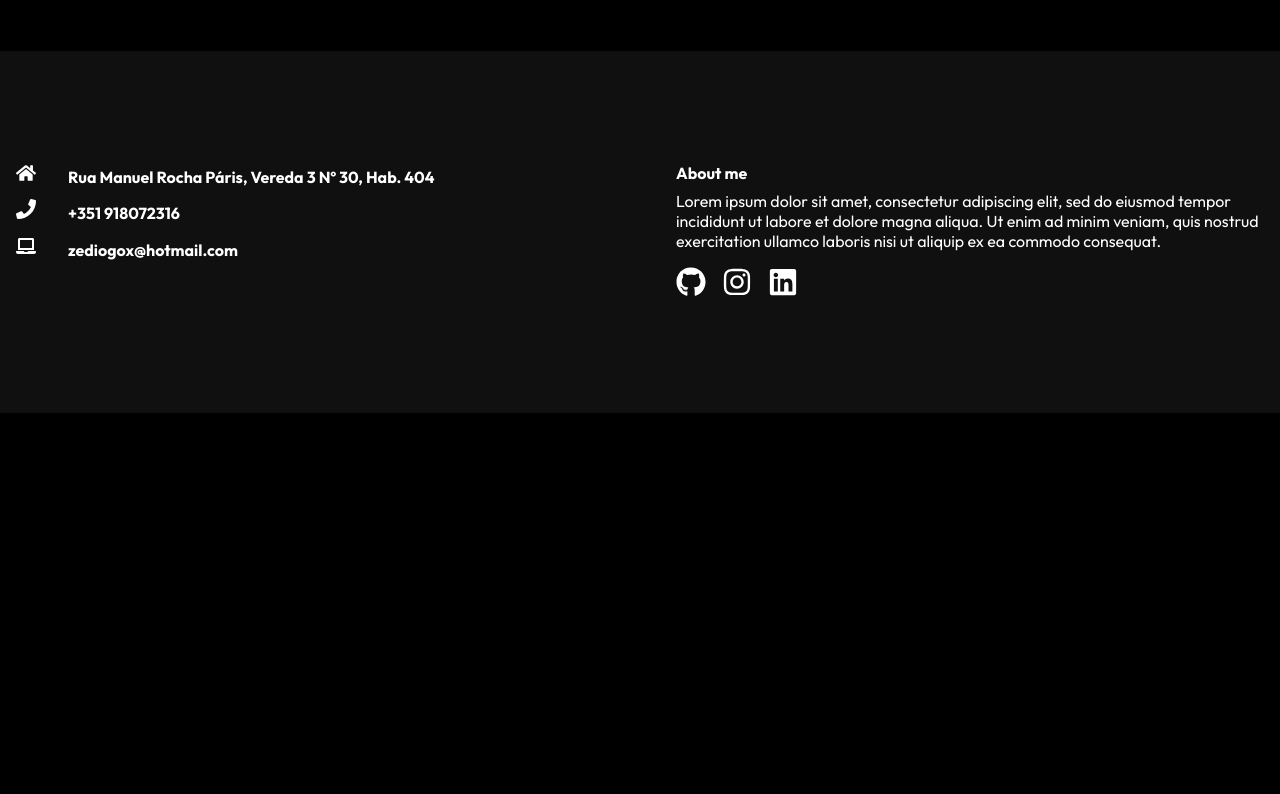
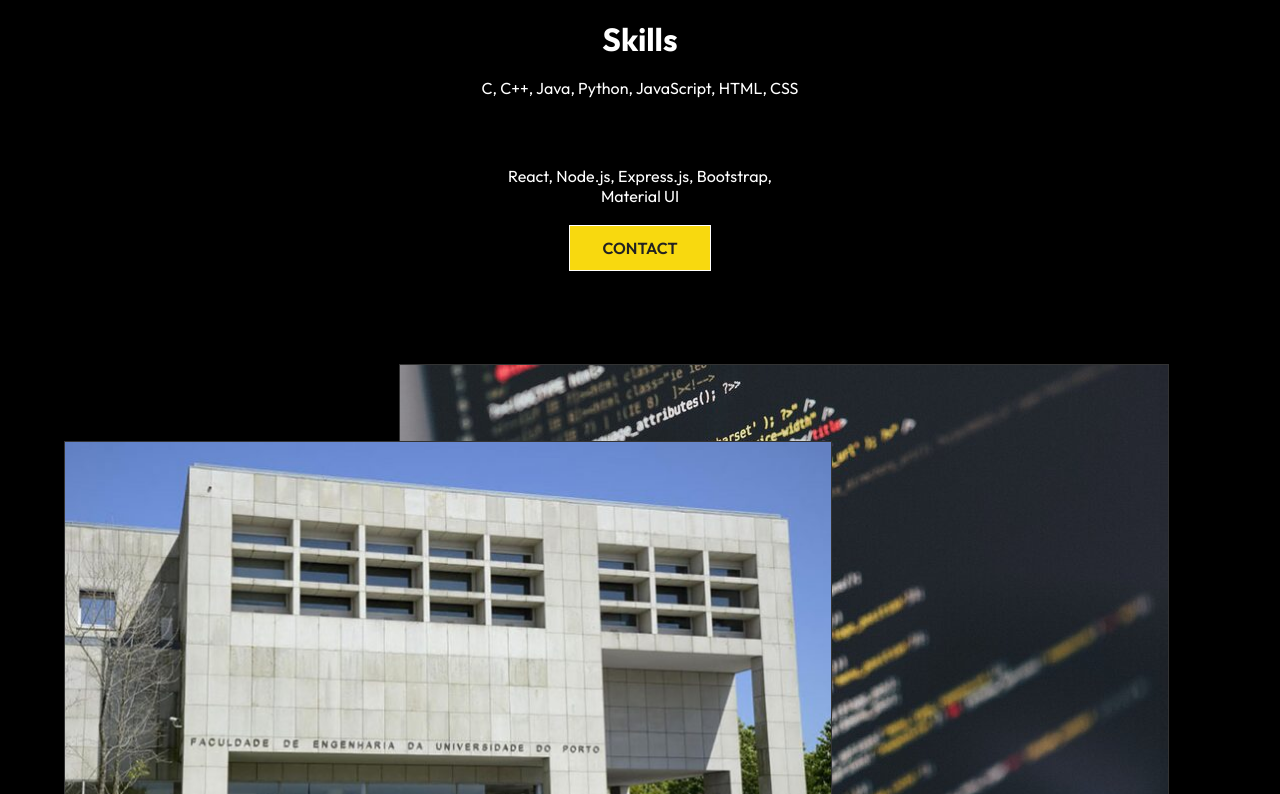
Before and after one commit to Zediogo96/Personal_Portfolio, a React (Create React App) app: page /About in a window 1280 px wide. Shown: the part 1466-2260 px from the top of the page. Before the commit the page ends 1879 px from the top, so only its background shows below. Built offline with nearby package versions, Linux system fonts and the light colour scheme.

Commit message:
Progress on About me page

```diff
--- a/package.json
+++ b/package.json
@@ -6,6 +6,7 @@
     "@testing-library/jest-dom": "^5.16.5",
     "@testing-library/react": "^13.4.0",
     "@testing-library/user-event": "^13.5.0",
+    "aos": "^2.3.4",
     "react": "^18.2.0",
     "react-dom": "^18.2.0",
     "react-icons": "^4.7.1",
--- a/src/components/AboutContent.js
+++ b/src/components/AboutContent.js
@@ -1,12 +1,19 @@
 import "./AboutContent.css";
 
-import React from 'react'
-import { Link } from "react-router-dom";
+import React, { useEffect } from 'react'
+import { Link } from "react-router-dom"
+import Aos from "aos";
+import "aos/dist/aos.css";
 
 import FEUP from "../assets/feup.jpg";
 import WebDev from "../assets/webdev.jpg";
 
 const AboutContent = () => {
+
+    useEffect(() => {
+        Aos.init({ duration: 2000 });
+    }, []);
+
     return (
         <div className="about">
             <div className="left">
@@ -20,13 +27,40 @@ const AboutContent = () => {
             <div className="right">
                 <div className="img-container">
                     <div className="img-stack top">
-                    <img src={FEUP} alt="img1" className="img"/>
+                        <img data-aos="fade-down-right" src={FEUP} alt="img1" className="img" />
                     </div>
                     <div className="img-stack bottom">
-                    <img src={WebDev} alt="img1" className="img"/>
+                        <img data-aos="fade-down-left" src={WebDev} alt="img1" className="img" />
                     </div>
                 </div>
             </div>
+
+            <div className="left">
+                <h1>Skills</h1>
+                <ul>
+                    <li> <p> C, C++, Java, Python, JavaScript, HTML, CSS </p> </li>
+                    <li> <h2>Frameworks</h2> </li>
+                    <li> <p> React, Node.js, Express.js, Bootstrap, Material UI </p> </li>
+                </ul>
+                <Link to="/contact">
+                    <button className="btn"> Contact </button>
+                </Link>
+            </div>
+
+            <div className="right">
+                <div className="img-container">
+                    <div className="img-stack top">
+                        <img data-aos="fade-down-right" src={FEUP} alt="img1" className="img" />
+                    </div>
+                    <div className="img-stack bottom">
+                        <img data-aos="fade-down-left" src={WebDev} alt="img1" className="img" />
+                    </div>
+                </div>
+            </div>
+
+
+
+
         </div>
     )
 }
```
Also changed, not shown: src/components/AboutContent.css (line endings or trailing spaces), 1 other file (tests, documents, lock files or other folders). Lines whose indentation alone changed are shown as unchanged.
